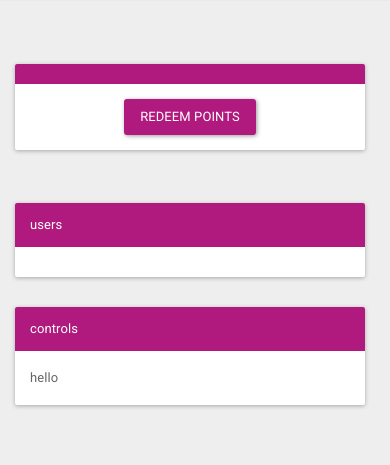
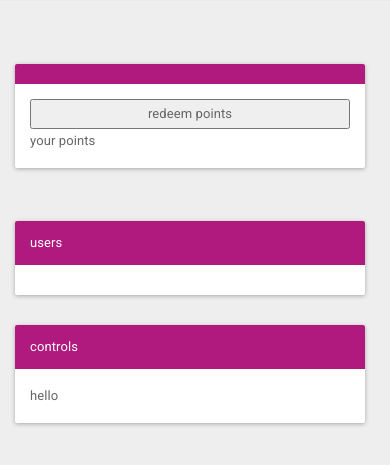
Before and after one commit to SkylerJaneClark/socialpoints, a Flask app: template primarynerd/templates/index.html in a window 390 px wide. Shown: the part 66-531 px from the top of the page. Run offline with Flask 2, Linux system fonts and the light colour scheme; the template is opened without the code that fills it, so the values that code supplies are empty; parts of the project's set-up code (start-up, migrations or seed data) failed here and were passed over; some libraries are stand-ins or nearby versions.

Commit message:
adds css and things

```diff
--- a/primarynerd/templates/base.html
+++ b/primarynerd/templates/base.html
@@ -11,14 +11,45 @@
     <link rel="manifest" href="/static/manifest.json">
     <script src="https://ajax.googleapis.com/ajax/libs/jquery/3.2.1/jquery.min.js"></script>
     <script src="https://maxcdn.bootstrapcdn.com/bootstrap/3.3.7/js/bootstrap.min.js"></script>
+<script src="https://ajax.googleapis.com/ajax/libs/jquery/2.2.0/jquery.min.js"></script>
+<script>
+$(document).ready(function() {
+  $('#pointsButton').click(function(e) {
+      e.preventDefault();
+  var now = new Date().getTime();
+  var formData = {
+'time' : String(now)
+  };
+      $.ajax({
+            url: '/add_points',
+            contentType: 'application/json',
+            data: JSON.stringify(formData),
+            type: 'PUT',
+            success: function(data){
+            if (JSON.parse(data)["cooldown"] == "inactive"){
+$("#pointsButton").html("in cooldown")
+$("#userpoints").html(JSON.parse(data)["currentpoints"])
+
+} else {
+alert("you're in cooldown, hold on")
+};
+            },
+            error: function() {
+                alert("error");
+}
 
 
+
+});
+});
+});
+</script>
 </head>
 {% block nav %}
     <nav class="navbar navbar-inverse navbar-fixed-top">
         <div class="container">
             <div class="navbar-header">
-                <button type="button" class="navbar-toggle collapsed" data-toggle="collapse" data-target="#navbar"
+                <button type="button" class="navbar-toggle collapsed" data-toggle="collapse" zdata-target="#navbar"
                         aria-expanded="false" aria-controls="navbar">
                     <span class="sr-only">Toggle navigation</span>
                     <span class="icon-bar"></span>
@@ -83,15 +114,18 @@
            {{ metadata["uid"] }}
       </div>
       <div class="panel-body">
-            <button id="pointsButton" name="pointsButton" class="btn btn-primary center-block">redeem points</button>
+        <div class = "row">
+	  <div class = "col-sm-10">
+              <button id="pointsButton" class="cooldown" name="pointsButton" class="btn btn-primary center-block" style="width: 100%">redeem points</button>
+	  </div>
+	  <div class="col-sm-2">
+	      your points
+	  </div>
+	</div>
+	</div>
       </div>
 </div>
-</div>
-
-
      {% block body %}
-
-
      {% endblock %}
    </body>
 </html>
--- a/primarynerd/templates/index.html
+++ b/primarynerd/templates/index.html
@@ -20,7 +20,7 @@
 		     </div>
 		   </div>
 		   <div class = "col-sm-5" style="height:60px">
-		     <div style="position:relative; top:50%; transform:translateY(-50%)">
+		     <div style="position:relative; top:50%; transform:translateY(-50%)" id = "userpoints">
 		       {{ user.points }}
 		     </div>
                    </div>
```
